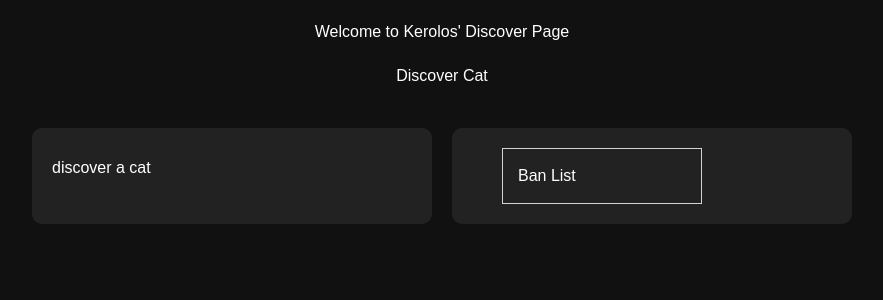
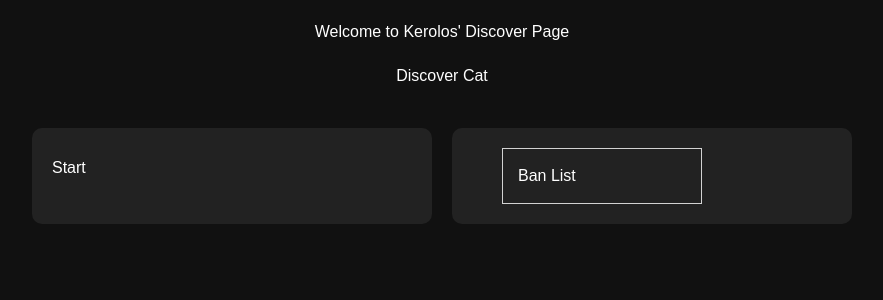
Before and after one commit to kmehany/cat-discovery-app, a Next.js app: page /discover in a window 1280 px wide. Shown: the top 300 px of the page, without its empty margins (198-1081 px from the left). Built offline with nearby package versions, Linux system fonts and the light colour scheme.

Commit message:
updated card title

```diff
--- a/app/discover/page.tsx
+++ b/app/discover/page.tsx
@@ -84,7 +84,7 @@ return (
             </p>
           </>
         ) : (
-          <p>discover a cat</p>
+          <p>Start</p>
         )}
       </div>
 
```
